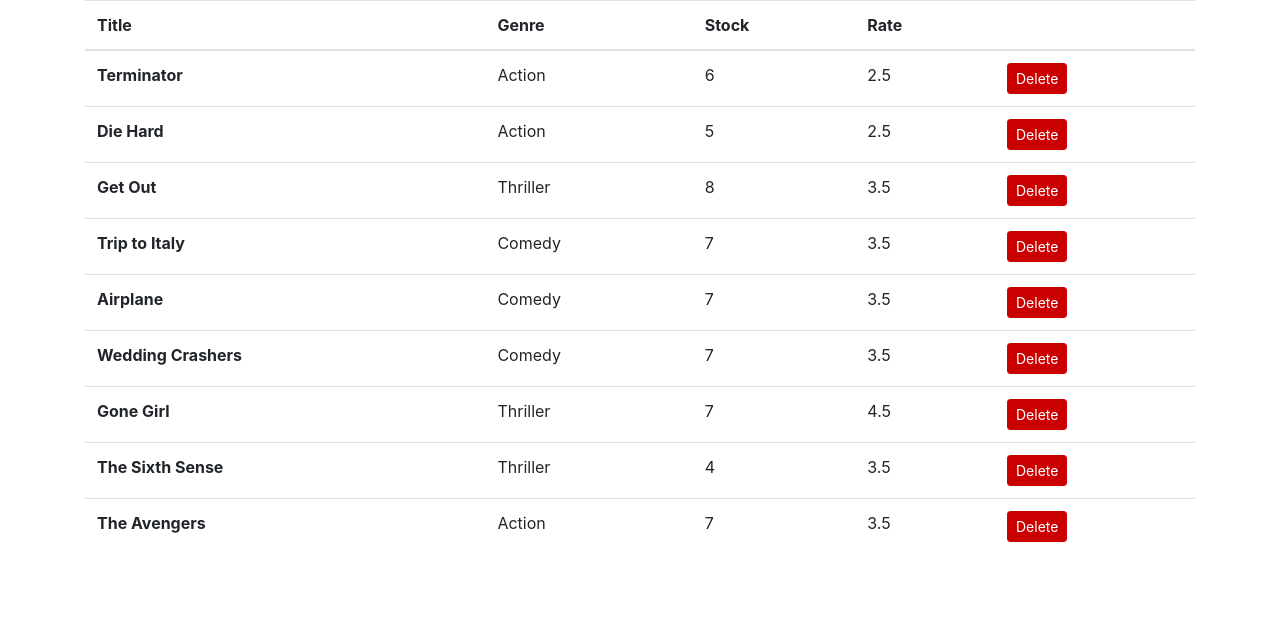
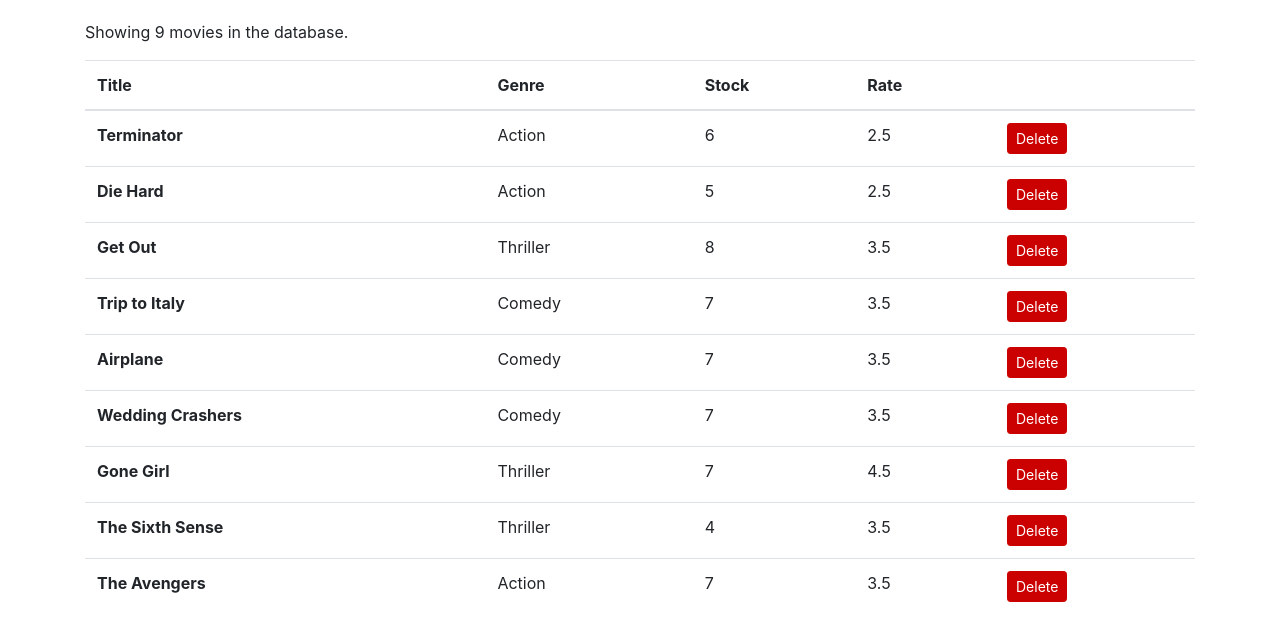
Before and after one commit to webalation/vidly, a React (Create React App) app: page / in a window 1280 px wide. Shown: the top 640 px of the page. Built offline with nearby package versions, Linux system fonts and the light colour scheme.

Commit message:
Completed conditional rendering of movie database

```diff
--- a/src/components/movies.jsx
+++ b/src/components/movies.jsx
@@ -16,7 +16,16 @@
     };
 
     render() {
+        const { length: count } = this.state.movies;
+
+
+        if (count === 0)
+            return <p>There are no movies in the database.</p>;
+
+
         return (
+            <React.Fragment>
+                <p>Showing {this.state.movies.length} movies in the database.</p>
                 <table className="table">
                     <thead>
                         <tr>
@@ -41,6 +50,7 @@
                         }
                     </tbody>
                 </table>
+            </React.Fragment>
         );
     }
 }
--- a/src/index.css
+++ b/src/index.css
@@ -1,5 +1,6 @@
 body {
   margin: 0;
+  padding: 20px 0 0 0;
   font-family: -apple-system, BlinkMacSystemFont, 'Segoe UI', 'Roboto', 'Oxygen',
     'Ubuntu', 'Cantarell', 'Fira Sans', 'Droid Sans', 'Helvetica Neue',
     sans-serif;
```
Lines whose indentation alone changed are shown as unchanged.
